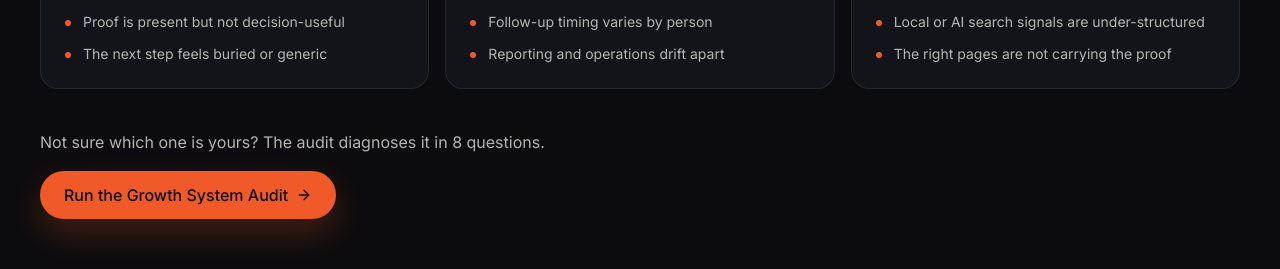
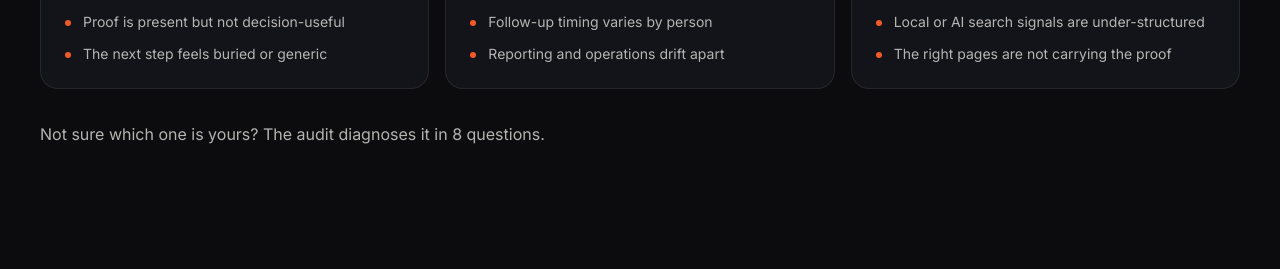
Before and after one commit to DarlingMarketingandTech/darling-martech-v2, a Next.js app: page / in a window 1280 px wide. Shown: the part 1680-1949 px from the top of the page. Built offline with nearby package versions, Linux system fonts and the light colour scheme; no server answers.

Commit message:
Trim repeated homepage audit prompt
Remove the duplicate Growth System Audit button from the homepage bottleneck section while keeping the supporting diagnostic copy. This preserves the latest SectionSurface and semantic token styling while reducing mid-page CTA overload.

```diff
--- a/src/components/home-v3/BottleneckGridV3.tsx
+++ b/src/components/home-v3/BottleneckGridV3.tsx
@@ -1,8 +1,6 @@
 import { homepageV4Data } from "@/data/homepage";
 import { BleedSection } from "@/components/layout-v3/BleedSection";
 import { SectionSurface } from "@/components/layout-v3/SectionSurface";
-import { ArrowRight } from "lucide-react";
-import { Button } from "@/components/ui/button";
 
 export function BottleneckGridV3() {
   const { bottlenecks } = homepageV4Data;
@@ -43,15 +41,11 @@ export function BottleneckGridV3() {
         ))}
       </div>
 
-      <div className="mt-10 flex flex-col items-start gap-4">
-        {bottlenecks.ctaSupporting ? (
-          <p className="max-w-xl text-sm leading-relaxed text-body-muted md:text-base">{bottlenecks.ctaSupporting}</p>
-        ) : null}
-        <Button href={bottlenecks.cta.href} size="lg" className="gap-2">
-          {bottlenecks.cta.label}
-          <ArrowRight className="size-4" />
-        </Button>
-      </div>
+      {bottlenecks.ctaSupporting ? (
+        <p className="mt-8 max-w-xl text-sm leading-relaxed text-body-muted md:text-base">
+          {bottlenecks.ctaSupporting}
+        </p>
+      ) : null}
     </BleedSection>
   );
 }
```
